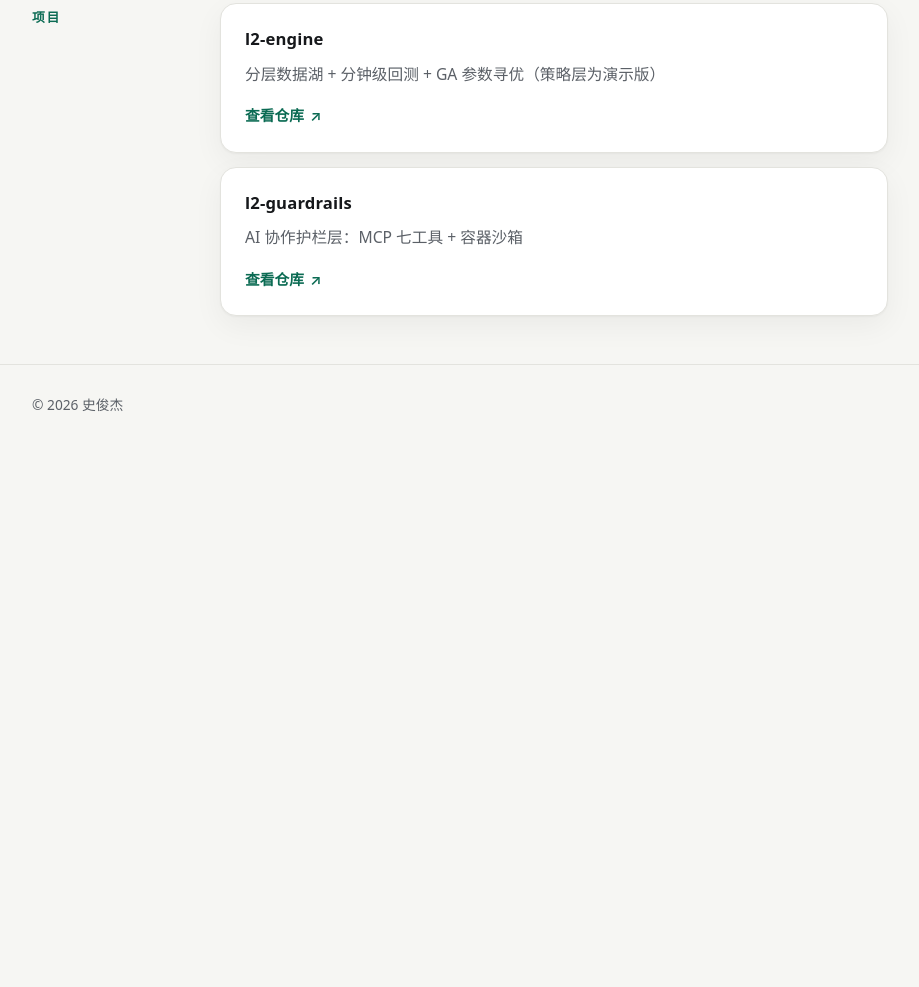
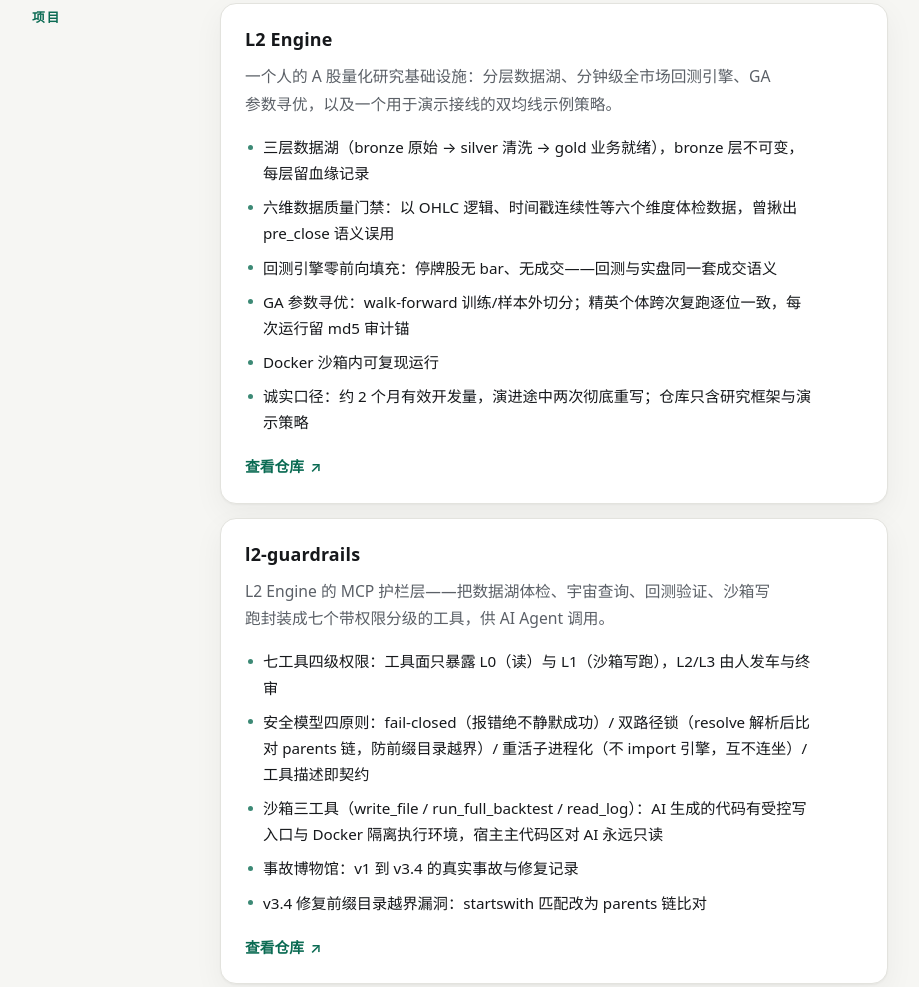
Before and after one commit to shijunjie-quant/shijunjie-quant.github.io, a plain HTML site: page index.html in a window 1280 px wide. Shown: the part 554-1541 px from the top of the page, without its empty margins (180-1099 px from the left). Before the commit the page ends 1018 px from the top, so only its background shows below. Drawn offline with Linux system fonts and the light colour scheme.

Commit message:
feat: add l2-engine and l2-guardrails project sections
Expand the projects section with the provided fact layer for both
projects, including bilingual copy and refreshed before/after evidence.

```diff
--- a/index.html
+++ b/index.html
@@ -238,19 +238,47 @@
   }
 
   .project h3 {
-    margin: 0 0 8px;
-    font-size: 1.04rem;
-    line-height: 1.6;
+    margin: 0 0 10px;
+    font-size: 1.12rem;
+    line-height: 1.5;
     font-weight: 700;
     letter-spacing: 0.01em;
   }
 
-  .project p {
-    max-width: 56ch;
-    margin: 0 0 14px;
+  .project-summary {
+    max-width: 60ch;
+    margin: 0 0 16px;
     color: var(--muted);
     font-size: 0.98rem;
     line-height: 1.75;
+  }
+
+  .project-points {
+    display: grid;
+    gap: 8px;
+    max-width: 62ch;
+    margin: 0 0 18px;
+    padding: 0;
+    list-style: none;
+  }
+
+  .project-points li {
+    position: relative;
+    padding-left: 18px;
+    font-size: 0.95rem;
+    line-height: 1.72;
+  }
+
+  .project-points li::before {
+    content: "";
+    position: absolute;
+    top: 0.7em;
+    left: 3px;
+    width: 5px;
+    height: 5px;
+    border-radius: 50%;
+    background: var(--accent);
+    opacity: 0.8;
   }
 
   .project a {
@@ -369,13 +397,28 @@
     <h2 id="projects-title" data-zh="项目" data-en="Projects">项目</h2>
     <div class="section-body projects">
       <article class="project">
-        <h3>l2-engine</h3>
-        <p data-zh="分层数据湖 + 分钟级回测 + GA 参数寻优（策略层为演示版）" data-en="Layered data lake + minute-level backtesting + GA parameter optimization (strategy layer is a demo)">分层数据湖 + 分钟级回测 + GA 参数寻优（策略层为演示版）</p>
+        <h3>L2 Engine</h3>
+        <p class="project-summary" data-zh="一个人的 A 股量化研究基础设施：分层数据湖、分钟级全市场回测引擎、GA 参数寻优，以及一个用于演示接线的双均线示例策略。" data-en="One person's A-share quantitative research infrastructure: a layered data lake, a minute-level full-market backtesting engine, GA parameter optimization, and a dual moving average example strategy used to demonstrate the wiring.">一个人的 A 股量化研究基础设施：分层数据湖、分钟级全市场回测引擎、GA 参数寻优，以及一个用于演示接线的双均线示例策略。</p>
+        <ul class="project-points" role="list">
+          <li data-zh="三层数据湖（bronze 原始 → silver 清洗 → gold 业务就绪），bronze 层不可变，每层留血缘记录" data-en="Three-layer data lake (bronze raw → silver cleaned → gold business-ready), with the bronze layer immutable and lineage records kept at every layer">三层数据湖（bronze 原始 → silver 清洗 → gold 业务就绪），bronze 层不可变，每层留血缘记录</li>
+          <li data-zh="六维数据质量门禁：以 OHLC 逻辑、时间戳连续性等六个维度体检数据，曾揪出 pre_close 语义误用" data-en="Six-dimensional data quality gate: health-checks data across six dimensions including OHLC logic and timestamp continuity, and once caught a pre_close semantics misuse">六维数据质量门禁：以 OHLC 逻辑、时间戳连续性等六个维度体检数据，曾揪出 pre_close 语义误用</li>
+          <li data-zh="回测引擎零前向填充：停牌股无 bar、无成交——回测与实盘同一套成交语义" data-en="Backtesting engine with zero forward-fill: suspended stocks have no bar and no trades — backtesting and live trading share the same fill semantics">回测引擎零前向填充：停牌股无 bar、无成交——回测与实盘同一套成交语义</li>
+          <li data-zh="GA 参数寻优：walk-forward 训练/样本外切分；精英个体跨次复跑逐位一致，每次运行留 md5 审计锚" data-en="GA parameter optimization: walk-forward train/out-of-sample splits; elite individuals reproduce bit-for-bit across reruns, and every run leaves an md5 audit anchor">GA 参数寻优：walk-forward 训练/样本外切分；精英个体跨次复跑逐位一致，每次运行留 md5 审计锚</li>
+          <li data-zh="Docker 沙箱内可复现运行" data-en="Reproducible runs inside a Docker sandbox">Docker 沙箱内可复现运行</li>
+          <li data-zh="诚实口径：约 2 个月有效开发量，演进途中两次彻底重写；仓库只含研究框架与演示策略" data-en="Honest framing: about 2 months of effective development with two complete rewrites along the way; the repository contains only the research framework and demo strategy">诚实口径：约 2 个月有效开发量，演进途中两次彻底重写；仓库只含研究框架与演示策略</li>
+        </ul>
         <a href="https://github.com/shijunjie-quant/l2-engine" target="_blank" rel="noopener noreferrer"><span data-zh="查看仓库" data-en="View repository">查看仓库</span><span class="arrow" aria-hidden="true">↗</span></a>
       </article>
       <article class="project">
         <h3>l2-guardrails</h3>
-        <p data-zh="AI 协作护栏层：MCP 七工具 + 容器沙箱" data-en="AI collaboration guardrails layer: seven MCP tools + container sandbox">AI 协作护栏层：MCP 七工具 + 容器沙箱</p>
+        <p class="project-summary" data-zh="L2 Engine 的 MCP 护栏层——把数据湖体检、宇宙查询、回测验证、沙箱写跑封装成七个带权限分级的工具，供 AI Agent 调用。" data-en="The MCP guardrails layer of L2 Engine — wraps data lake health checks, universe queries, backtest validation and sandboxed write-and-run into seven tools with permission levels, for AI agents to call.">L2 Engine 的 MCP 护栏层——把数据湖体检、宇宙查询、回测验证、沙箱写跑封装成七个带权限分级的工具，供 AI Agent 调用。</p>
+        <ul class="project-points" role="list">
+          <li data-zh="七工具四级权限：工具面只暴露 L0（读）与 L1（沙箱写跑），L2/L3 由人发车与终审" data-en="Seven tools, four permission levels: the tool surface exposes only L0 (read) and L1 (sandbox write-and-run); L2/L3 require a human to launch and give final approval">七工具四级权限：工具面只暴露 L0（读）与 L1（沙箱写跑），L2/L3 由人发车与终审</li>
+          <li data-zh="安全模型四原则：fail-closed（报错绝不静默成功）/ 双路径锁（resolve 解析后比对 parents 链，防前缀目录越界）/ 重活子进程化（不 import 引擎，互不连坐）/ 工具描述即契约" data-en="Four security-model principles: fail-closed (an error is never silently treated as success) / dual-path lock (after resolve, compare the parents chain to prevent prefix-directory escapes) / heavy work in subprocesses (no engine import, so failures do not cascade) / tool descriptions are the contract">安全模型四原则：fail-closed（报错绝不静默成功）/ 双路径锁（resolve 解析后比对 parents 链，防前缀目录越界）/ 重活子进程化（不 import 引擎，互不连坐）/ 工具描述即契约</li>
+          <li data-zh="沙箱三工具（write_file / run_full_backtest / read_log）：AI 生成的代码有受控写入口与 Docker 隔离执行环境，宿主主代码区对 AI 永远只读" data-en="Three sandbox tools (write_file / run_full_backtest / read_log): AI-generated code gets a controlled write entry and a Docker-isolated execution environment; the host's main code area is always read-only to AI">沙箱三工具（write_file / run_full_backtest / read_log）：AI 生成的代码有受控写入口与 Docker 隔离执行环境，宿主主代码区对 AI 永远只读</li>
+          <li data-zh="事故博物馆：v1 到 v3.4 的真实事故与修复记录" data-en="Incident museum: real incidents and fixes from v1 to v3.4">事故博物馆：v1 到 v3.4 的真实事故与修复记录</li>
+          <li data-zh="v3.4 修复前缀目录越界漏洞：startswith 匹配改为 parents 链比对" data-en="v3.4 fixes the prefix-directory escape vulnerability: startswith matching replaced with parents-chain comparison">v3.4 修复前缀目录越界漏洞：startswith 匹配改为 parents 链比对</li>
+        </ul>
         <a href="https://github.com/shijunjie-quant/l2-guardrails" target="_blank" rel="noopener noreferrer"><span data-zh="查看仓库" data-en="View repository">查看仓库</span><span class="arrow" aria-hidden="true">↗</span></a>
       </article>
     </div>
```
Also changed, not shown: .github/screenshots/after-projects-desktop-dark-en-full.png (added), .github/screenshots/after-projects-desktop-dark-zh-full.png (added), .github/screenshots/after-projects-desktop-light-en-full.png (added), .github/screenshots/after-projects-desktop-light-zh-full.png (added), .github/screenshots/after-projects-mobile-light-zh-full.png (added), .github/screenshots/after-projects-section-1280-light-zh.png (added), .github/screenshots/before-projects-desktop-dark-en-full.png (added), .github/screenshots/before-projects-desktop-dark-zh-full.png (added), .github/screenshots/before-projects-desktop-light-en-full.png (added), .github/screenshots/before-projects-desktop-light-zh-full.png (added), .github/screenshots/before-projects-mobile-light-zh-full.png (added), .github/screenshots/before-projects-section-1280-light-zh.png (added).
